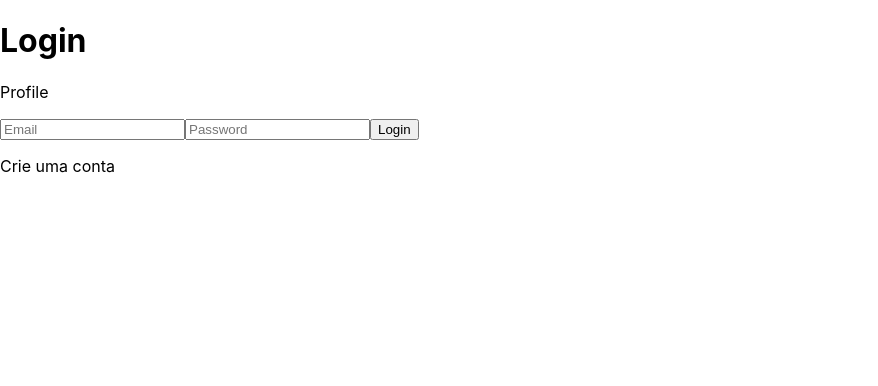
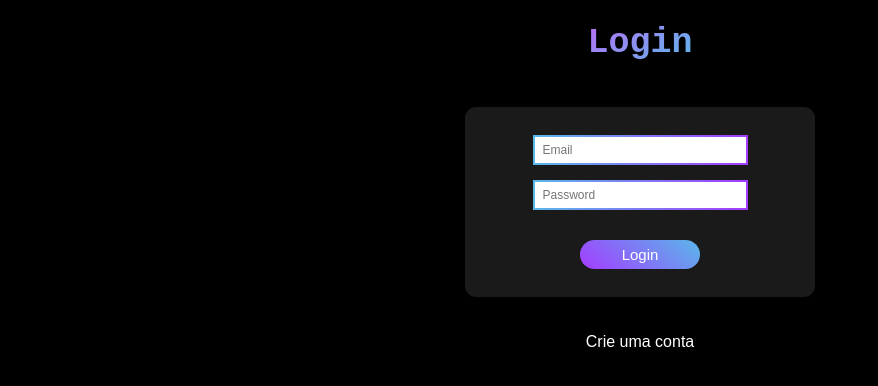
Before and after one commit to SamuelMorais030202/finance-control, a React (Create React App) app in the folder frontend/: page /login in a window 1280 px wide. Shown: the top 386 px of the page, without its empty margins (0-878 px from the left). Built offline with nearby package versions, Linux system fonts and the light colour scheme; no server answers.

Commit message:
Estilizando a página de login

```diff
--- a/frontend/src/components/Header/index.jsx
+++ b/frontend/src/components/Header/index.jsx
@@ -1,14 +1,14 @@
-import { useNavigate } from "react-router-dom"
+// import { useNavigate } from "react-router-dom";
 
 export const Header = ({ text }) => {
-  const navigate = useNavigate();
+  // const navigate = useNavigate();
 
   return (
     <header>
-      <h1>
+      <h1 className={ text }>
         { text }
       </h1>
-      <p onClick={ () => navigate('/edit-profile') }>Profile</p>
+      {/* <p onClick={ () => navigate('/edit-profile') }>Profile</p> */}
     </header>
   )
 }
--- a/frontend/src/pages/Login/Login.jsx
+++ b/frontend/src/pages/Login/Login.jsx
@@ -3,6 +3,8 @@ import { Navigate, useNavigate } from 'react-router-dom';
 import { Header } from '../../components/Header';
 import { Input } from '../../components/Input';
 import { requestLogin, setToken } from '../../services/request';
+
+import './index.css';
 
 export const Login = () => {
   const [email, setEmail] = useState('');
@@ -38,7 +40,7 @@ export const Login = () => {
     <div className='login-page'>
       <Header text={ 'Login' } />
       <section className='user-login'>
-        <form>
+        <form className='form-login'>
           <Input type="Email" value={ email } setValue={ setEmail } />
           <Input type="Password" value={ password } setValue={ setPassword } />
           {
@@ -59,9 +61,9 @@ export const Login = () => {
           >
             Login
           </button>
-          <p onClick={ () => navigate('/new-profile') }>Crie uma conta</p>
         </form>
       </section>
+      <p onClick={ () => navigate('/new-profile') }>Crie uma conta</p>
     </div>
   )
 }
--- /dev/null
+++ b/frontend/src/pages/Login/index.css
@@ -0,0 +1,73 @@
+.login-page {
+  height: 100vh;
+  display: flex;
+  flex-direction: column;
+  align-items: center;
+  gap: 20px;
+  background-color: rgb(0, 0, 0);
+}
+
+.Login {
+  font-family: 'Courier New', Courier, monospace;
+  font-weight: 600;
+  font-size: 35px;
+  background: linear-gradient(0.9turn, #5AB7EA, #B970F7);
+  background-clip: text;
+  -webkit-background-clip: text;
+  -webkit-text-fill-color: transparent;
+
+}
+
+.user-login {
+  width: 330px;
+  background-color: #1a1a1a;
+  position: relative;
+  border-radius: 11px;
+  padding: 10px;
+}
+
+.user-login::before {
+  content: "";
+  position: absolute;
+  inset: -5px;
+  z-index: -1;
+  border-radius: 16px;
+  background: linear-gradient(220.94deg, #5AB7EA, #a43cff);
+}
+
+.form-login {
+  display: flex;
+  flex-direction: column;
+  gap: 15px;
+  align-items: center;
+  padding: 18px;
+}
+
+.form-login input {
+  width: 195px;
+  height: 10px;
+  border: 2px solid transparent;
+  font-family: Arial, Helvetica, sans-serif;
+  font-size: 12px;
+  padding: 8px;
+  border-image: linear-gradient(to right, #5AB7EA, #a43cff);
+  border-image-slice: 1;
+  outline: none;
+}
+
+.form-login button {
+  margin-top: 15px;
+  width: 120px;
+  padding: 6px;
+  border: none;
+  border-radius: 18px;
+  background: linear-gradient(220.94deg, #5AB7EA, #a43cff);
+  font-size: 15px;
+  color: white;
+}
+
+.login-page p {
+  text-align: center;
+  color: white;
+  font-family: Arial, Helvetica, sans-serif;
+}
```
